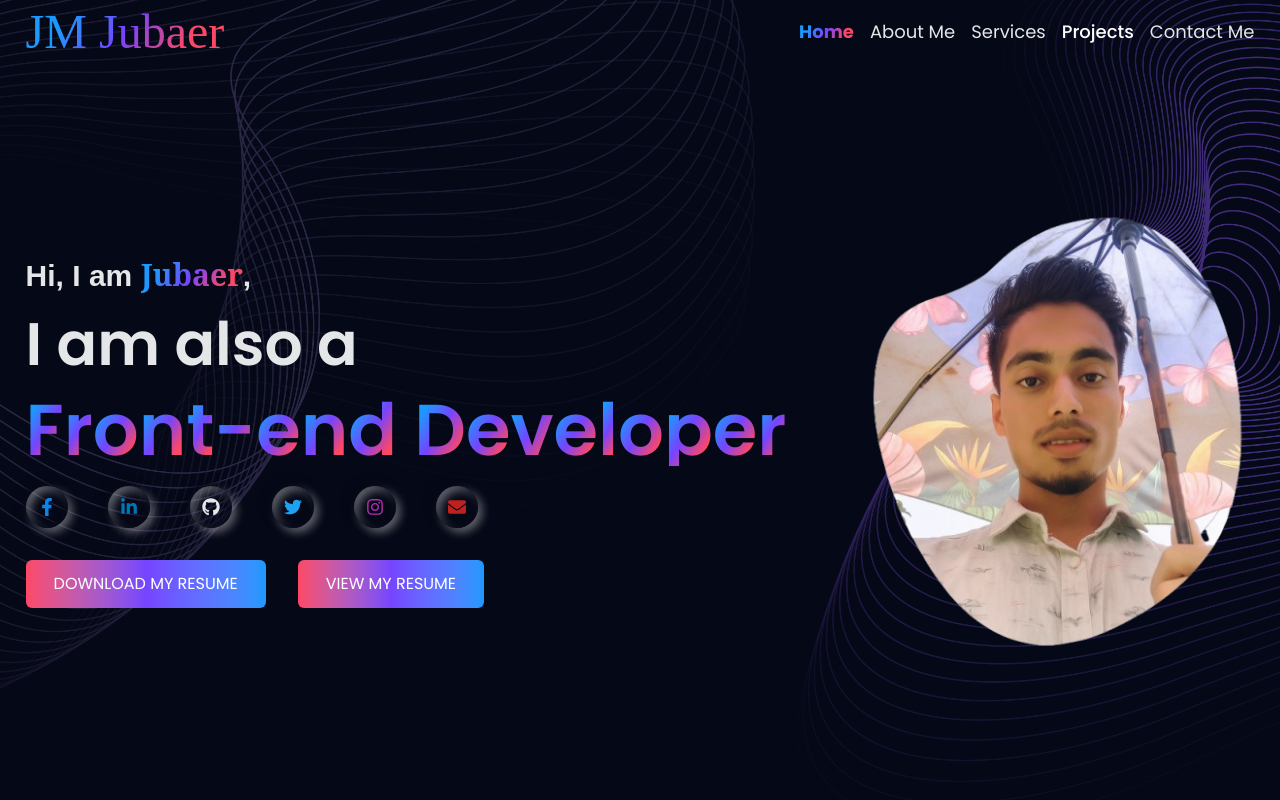
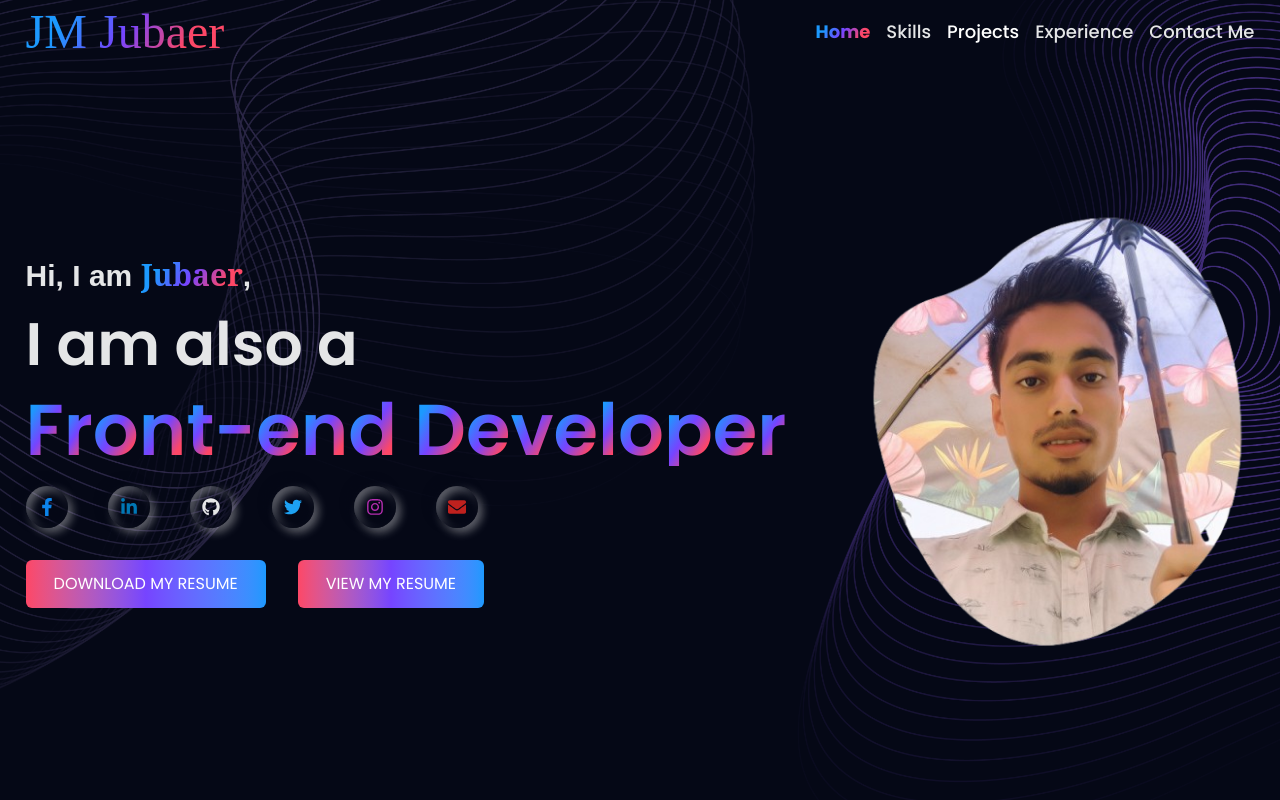
Before and after one commit to jmjubaer/jm-protfulio, a Next.js app: page / in a window 1280 px wide. Shown: the top 800 px of the page. Built offline with nearby package versions, Linux system fonts and the light colour scheme; no server answers; a web font is replaced by a local one.

Commit message:
update banner

```diff
--- a/src/components/pages/home/Experience/index.tsx
+++ b/src/components/pages/home/Experience/index.tsx
@@ -11,7 +11,7 @@ import "react-vertical-timeline-component/style.min.css";
 
 const ExperienceSection = () => {
     return (
-        <div className='pt-24 jm_container'>
+        <div className='pt-24 jm_container' id="experience">
             <SectionTitle
                 subHeading={"Explore my Industry Experience."}
                 firstHeading={"Professional "}
--- a/src/components/pages/home/skills/index.tsx
+++ b/src/components/pages/home/skills/index.tsx
@@ -25,7 +25,7 @@ const SkillSection = () => {
         })();
     }, [selectedCategory]);
     return (
-        <div className='pt-28 jm_container'>
+        <div className='pt-28 jm_container' id="skills">
             <SectionTitle
                 subHeading={"Explore What can I do."}
                 firstHeading={"My"}
--- a/src/components/shered/NavLInk.tsx
+++ b/src/components/shered/NavLInk.tsx
@@ -15,7 +15,7 @@ const NavLink = ({ href, children }: IProps) => {
             className={
                 isActive
                     ? "gradient_text font-bold"
-                    : "text-white hover:text-primary transition-colors font-medium"
+                    : "text-white hover:text-[#626DFF] transition-colors font-medium"
             }>
             {children}
         </Link>
--- a/src/components/shered/Navbar.tsx
+++ b/src/components/shered/Navbar.tsx
@@ -7,7 +7,7 @@ import Link from "next/link";
 import { usePathname } from "next/navigation";
 
 const Navbar = () => {
-     const pathname = usePathname();
+    const pathname = usePathname();
     const [open, setOpen] = useState(false);
     const [scrolled, setScrolled] = useState(false);
     console.log(scrolled);
@@ -45,21 +45,30 @@ const Navbar = () => {
                         <li>
                             <NavLink href={"/#home"}>Home</NavLink>
                         </li>
+
                         <li>
-                            {/* <NavLink to={"#about"} className={({isActive}) => isActive ? "gradient_text" : ""}>About me</NavLink> */}
-                            <Link href='/#about'>About Me</Link>
+                            <Link
+                                className='hover:text-[#626DFF] font-medium'
+                                href='/#skills'>
+                                Skills
+                            </Link>
                         </li>
                         <li>
-                            {/* <NavLink to={"service"} className={({isActive}) => isActive ? "gradient_text" : ""}>Service</NavLink> */}
-                            <Link href='/#service'>Services</Link>
-                        </li>
-                        <li>
-                            {/* <NavLink to={"project"} className={({isActive}) => isActive ? "gradient_text" : ""}>Project</NavLink> */}
                             <NavLink href='/projects'>Projects</NavLink>
                         </li>
                         <li>
-                            {/* <NavLink to={"contact"} className={({isActive}) => isActive ? "gradient_text" : ""}>Contact Me</NavLink> */}
-                            <Link href='/#contact'>Contact Me</Link>
+                            <Link
+                                className='hover:text-[#626DFF] font-medium'
+                                href='/#experience'>
+                                Experience
+                            </Link>
+                        </li>
+                        <li>
+                            <Link
+                                className='hover:text-[#626DFF] font-medium'
+                                href='/#contact'>
+                                Contact Me
+                            </Link>
                         </li>
                     </ul>
                 </div>
```
